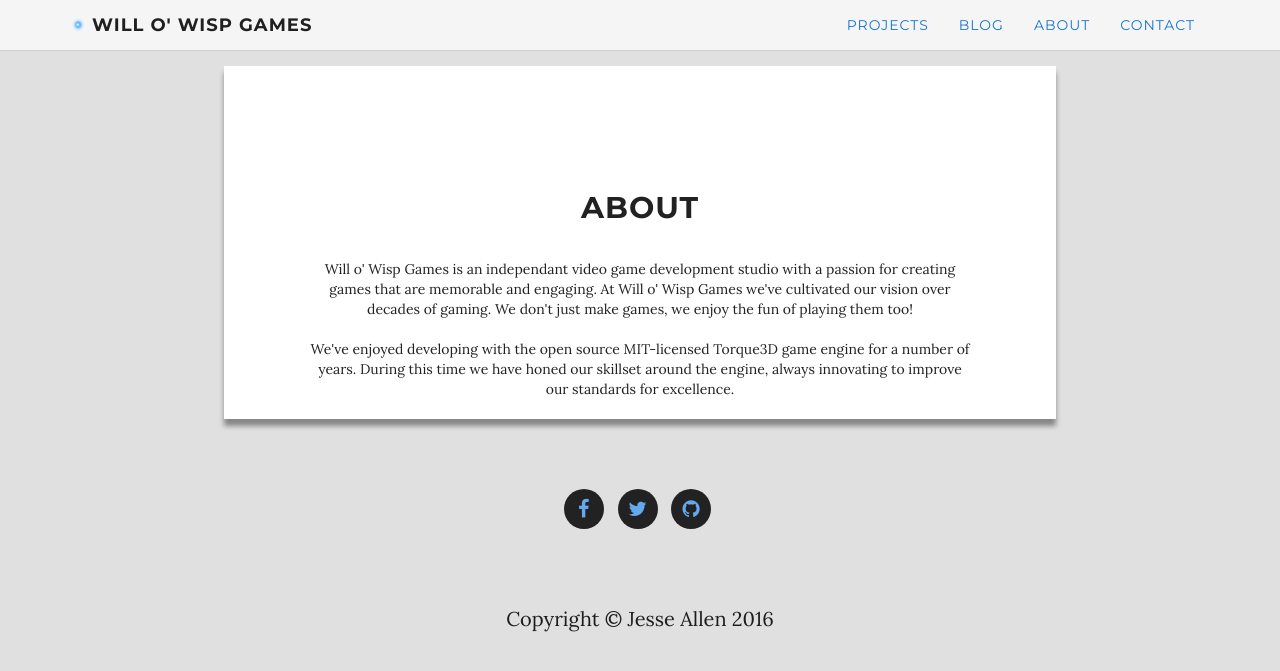
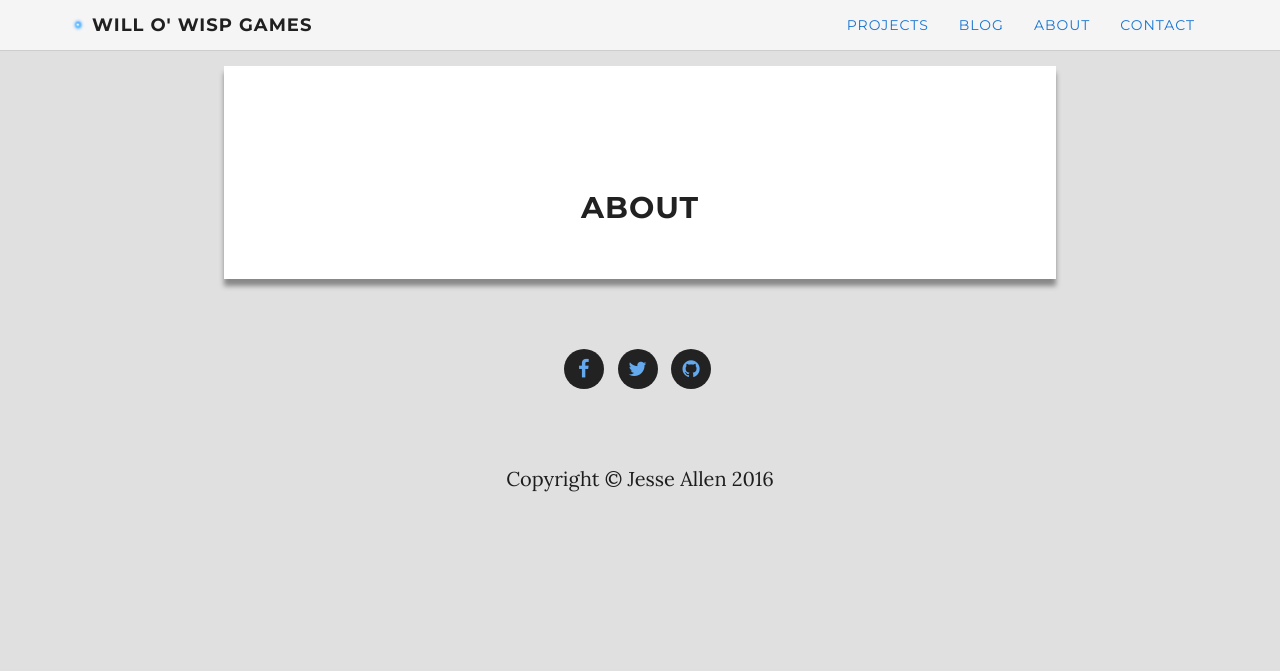
Before and after one commit to WilloWispGames/WilloWispGames.github.io, a Jekyll site: the page built from index.html, in a window 1280 px wide and 900 px high, scrolled down 2222 px. Shown: the top 671 px of the window. Built offline with Jekyll 4.4.1, drawn with Linux system fonts in a browser that asks for light colours; nearby versions of some CDN libraries; comment, search, counter and statistics services are not loaded.

Commit message:
revert content

```diff
--- a/_includes/about.html
+++ b/_includes/about.html
@@ -5,11 +5,6 @@
   <div class="row">
     <div class="col-md-10 col-md-offset-1">
       {{ page.content | markdownify }}
-
-      Will o' Wisp Games is an independant video game development studio with a passion for creating games that are memorable and engaging. At Will o' Wisp Games we've cultivated our vision over decades of gaming. We don't just make games, we enjoy the fun of playing them too!<br>
-      <br>
-
-      We've enjoyed developing with the open source MIT-licensed Torque3D game engine for a number of years. During this time we have honed our skillset around the engine, always innovating to improve our standards for excellence.
     </div>
   </div>
 </section>
```
